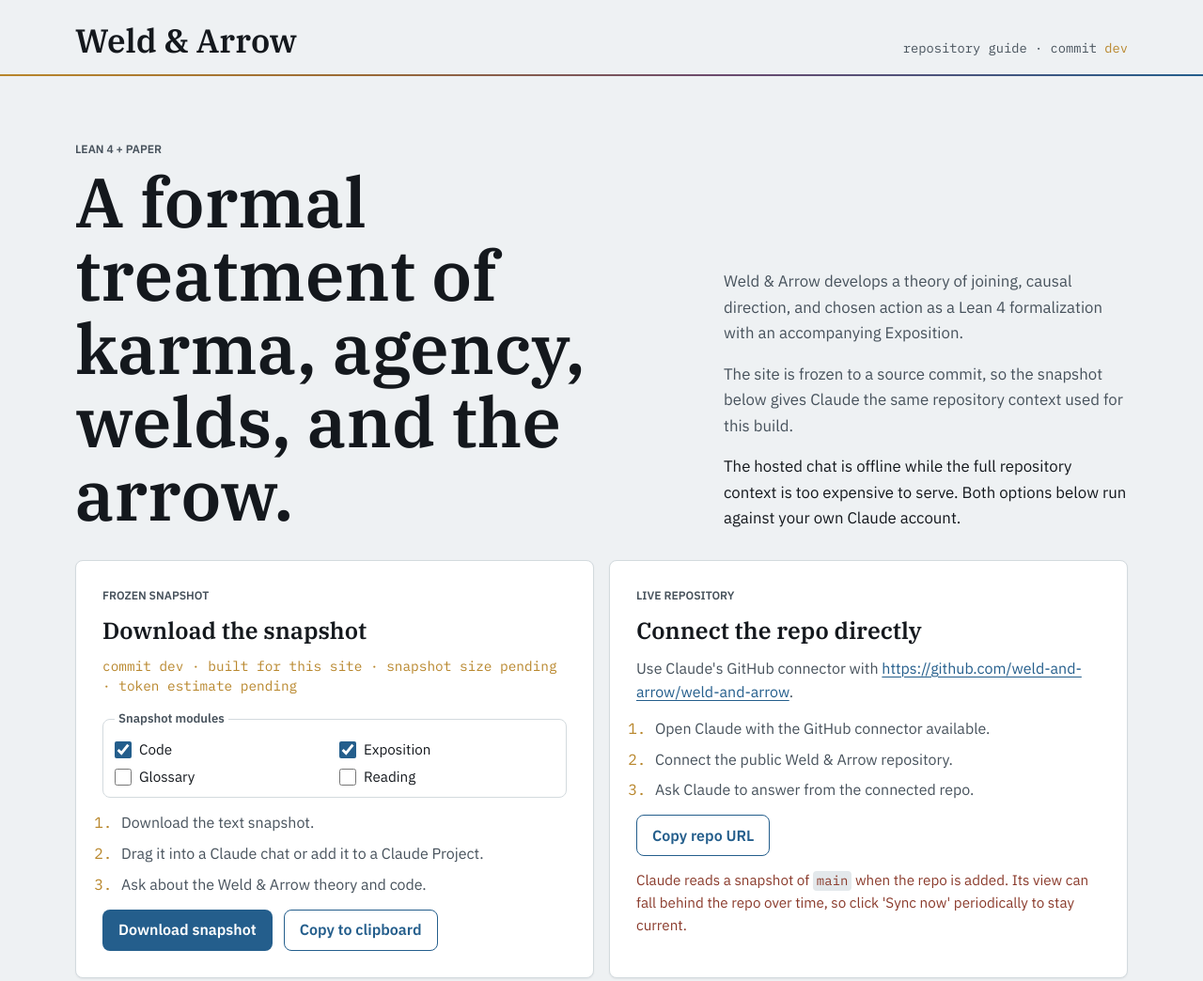
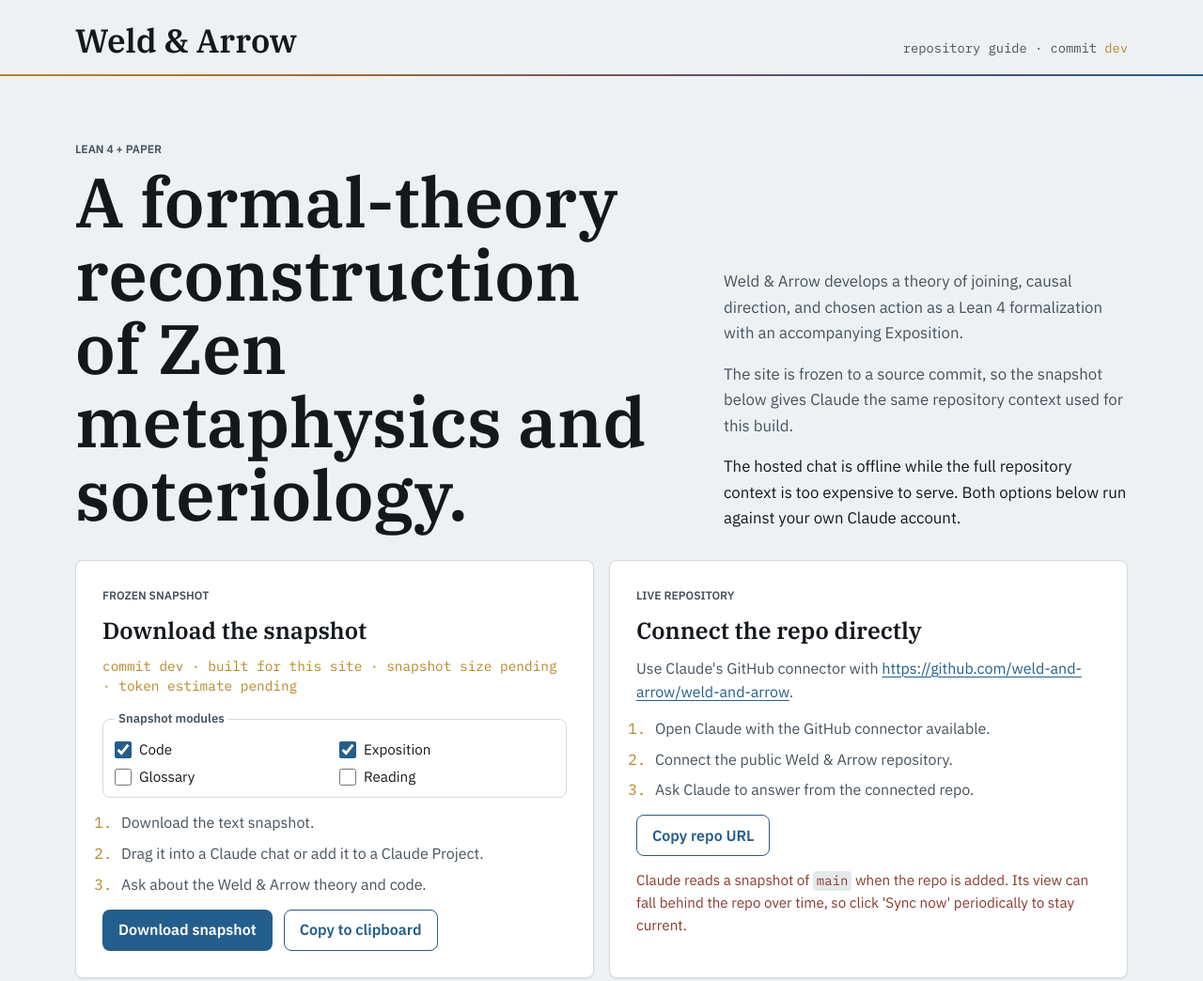
Before and after one commit to weld-and-arrow/weld-and-arrow-site, a website: page public/index.html in a window 1280 px wide. Shown: the top 1044 px of the page at 94% size. Drawn offline with Linux system fonts and the light colour scheme; no server answers.

Commit message:
more understandable headline

```diff
--- a/public/index.html
+++ b/public/index.html
@@ -28,7 +28,7 @@
         <section class="hero" aria-labelledby="heroTitle">
           <div class="hero-title">
             <p class="eyebrow">Lean 4 + paper</p>
-            <h1 id="heroTitle">A formal treatment of karma, agency, welds, and the arrow.</h1>
+            <h1 id="heroTitle">A formal-theory reconstruction of Zen metaphysics and soteriology.</h1>
           </div>
           <div class="hero-copy">
             <p>
```
